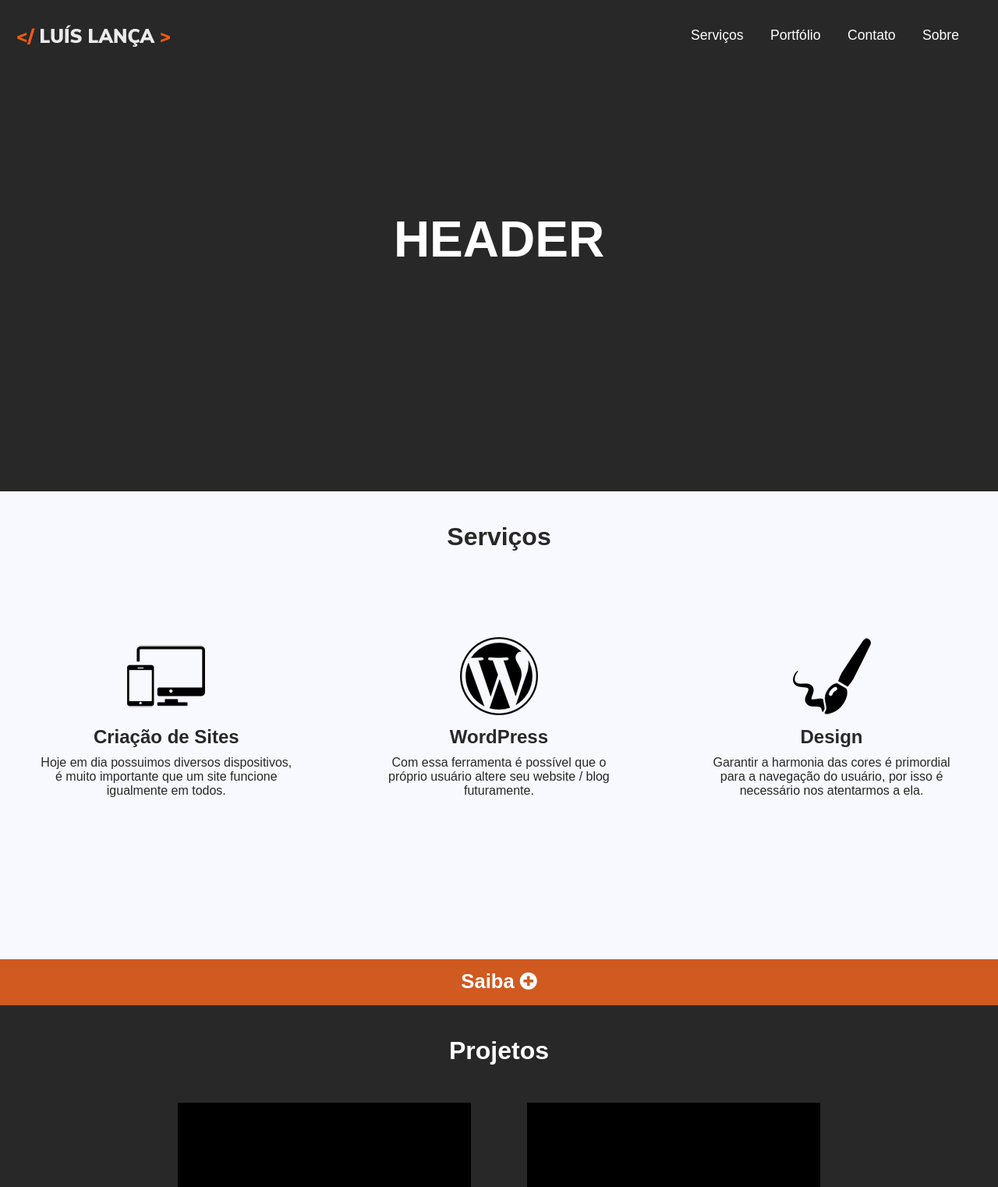
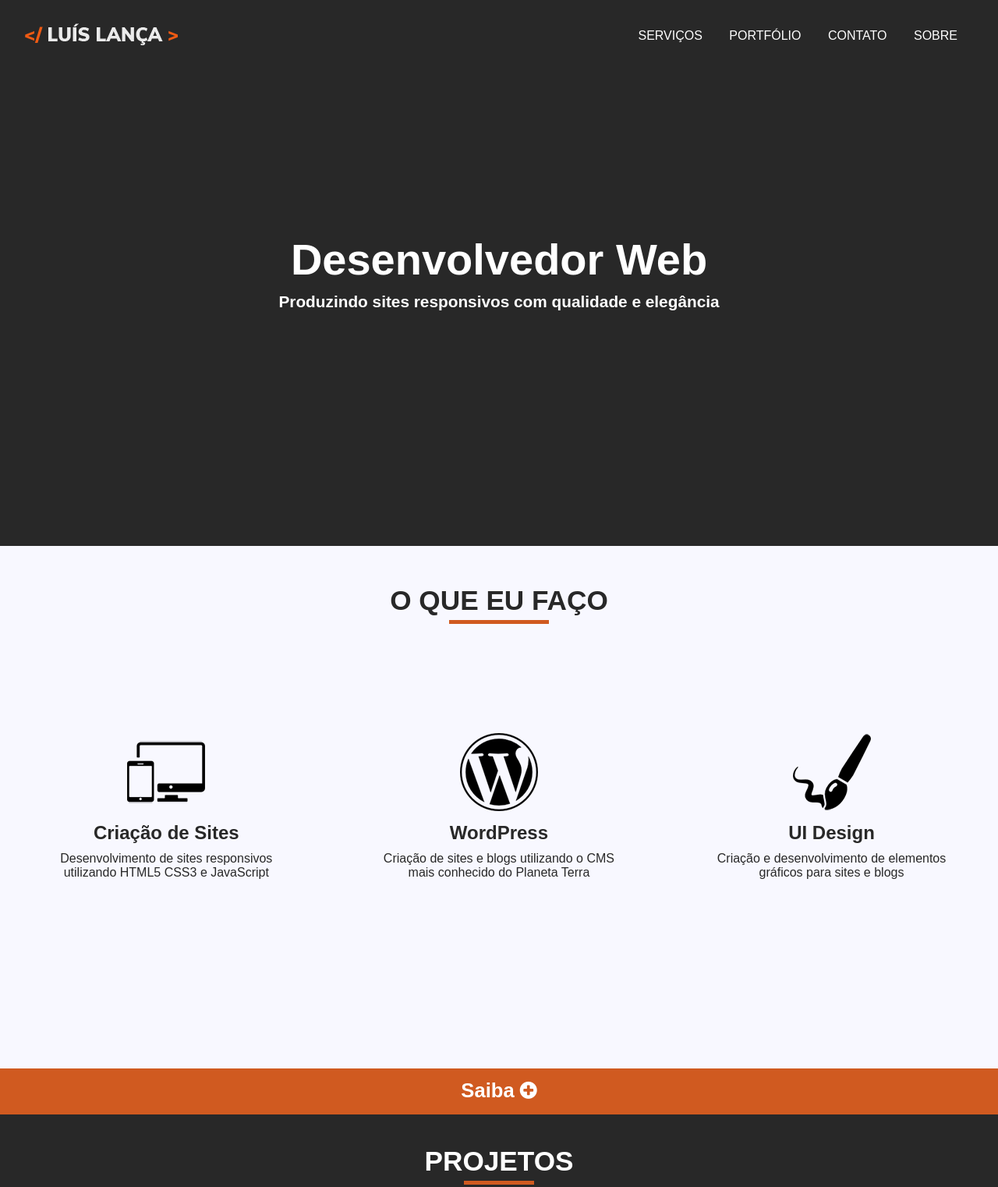
Before and after one commit to luisslanca/luisslanca.github.io, a plain HTML site: page index.html in a window 1280 px wide. Shown: the top 1522 px of the page at 78% size. Drawn offline with nearby package versions, Linux system fonts and the light colour scheme; a web font is replaced by a local one.

Commit message:
Att Animate

```diff
--- a/css/style.css
+++ b/css/style.css
@@ -254,16 +254,16 @@ img{
         }
         header img{
         float: left;
-        margin:9px 0px 0px 20px;
+        margin:7px 0px 0px 30px;
         }
         nav{
             float: right;
-            margin:35px;
+            margin:37px;
         }
         nav a{
         text-decoration: none;
         padding: 15px;
-        font-size: 1.1em;
+        font-size: 1em;
         color: #fff;
         font-family: 'Muli', sans-serif;
         }
@@ -272,10 +272,18 @@ img{
         transition: 0.3s;
         border-bottom: 2px #fff solid;
         }
+        #line{
+            text-align: center;
+            background-color: #d05a20;
+            height: 5px;
+            width: 10%;
+            margin-bottom: 30px;
+            margin-top: 5px;
+        }
     #introducao{
         width: 100%;
-        height: 530px;
-        padding: 170px;
+        height: 600px;
+        padding: 200px 0px 0px 0px;
         text-align: center;
         }
         #introducao a{
@@ -283,11 +291,12 @@ img{
         }
         #introducao h1{
             animation-name: fadeInDown;
-            font-size: 4em;
+            font-size: 3.5em;
             color: #fff;
         }
         #introducao h2{
-            font-size: 1.4em;
+            padding-top: 10px;
+            font-size: 1.3em;
             color: #fff;
         }
         #introducao p{
@@ -310,13 +319,13 @@ img{
         }
         #servicos{
             width: 100%;
-            height: 600px;
+            height: 670px;
             text-align: center;
             background-color: ghostwhite;
         }
     #servicos h1{
-        font-size: 2em;
-        padding-top: 40px;
+        font-size: 2.2em;
+        padding-top: 50px;
         color: #282828;
     }
     #servicos h2{
@@ -330,7 +339,7 @@ img{
         color: #282828;
     }
     .servicos{
-        margin-top: 60px;
+        margin-top: 80px;
         width: 33.33%;
         float: left;
         padding: 50px;
@@ -343,10 +352,10 @@ img{
             margin-top: -1px;
     }
         #portfolio h1{
-            font-size: 2em;
+            font-size: 2.2em;
             color:#fff;
             padding-top: 40px;
-            padding-bottom: 30px;
+            padding-bottom: 0px;
         }
     .box{
         width:46%;
@@ -381,9 +390,9 @@ img{
             text-align: center;
         }
         #contato h1{
-            font-size: 2em;
+            font-size: 2.2em;
             text-align: center;
-            padding-bottom: 30px;
+            padding-bottom: 0px;
             color: #282828;
         }
         form{
--- a/index.html
+++ b/index.html
@@ -21,34 +21,36 @@
     <header>
         <a href="index.html"><img src="imgs/logo.png" alt="LOGO"></a>
         <nav>
-            <a href="#servicos" class="scroll">Serviços</a>
-            <a href="#portfolio" class="scroll">Portfólio</a>
-            <a href="#contato" class="scroll">Contato</a>
-            <a href="sobre.html">Sobre</a>
+            <a href="#servicos" class="scroll">SERVIÇOS</a>
+            <a href="#portfolio" class="scroll">PORTFÓLIO</a>
+            <a href="#contato" class="scroll">CONTATO</a>
+            <a href="sobre.html">SOBRE</a>
         </nav>
     </header>
 
     <div id="introducao">
-        <h1>HEADER</h1>
+        <h1>Desenvolvedor Web</h1>
+        <h2>Produzindo sites responsivos com qualidade e elegância</h2>
     </div>
 
     <section id="servicos">
 
-        <h1>Serviços</h1>
+        <h1>O QUE EU FAÇO</h1>
+        <div id="line"></div>
         <div class="servicos">
             <img src="imgs/mobile.png" alt="ICON" class="wow fadeInLeft" data-wow-duration="1s" data-wow-delay="0.5s">
             <h2 class="wow fadeInRight" data-wow-duration="1s" data-wow-delay="0.5s">Criação de Sites</h2>
-            <p class="wow fadeIn" data-wow-duration="1s" data-wow-delay="0.5s">Hoje em dia possuimos diversos dispositivos, é muito importante que um site funcione igualmente em todos.</p>
+            <p class="wow fadeIn" data-wow-duration="1s" data-wow-delay="0.5s">Desenvolvimento de sites responsivos utilizando HTML5 CSS3 e JavaScript</p>
         </div>
         <div class="servicos">
             <img src="imgs/wp.png" alt="ICON" class="wow fadeInLeft" data-wow-duration="1s" data-wow-delay="0.5s">
             <h2 class="wow fadeInRight" data-wow-duration="1s" data-wow-delay="0.5s">WordPress</h2>
-            <p class="wow fadeIn" data-wow-duration="1s" data-wow-delay="0.5s">Com essa ferramenta é possível que o próprio usuário altere seu website / blog futuramente.</p>
+            <p class="wow fadeIn" data-wow-duration="1s" data-wow-delay="0.5s">Criação de sites e blogs utilizando o CMS mais conhecido do Planeta Terra</p>
         </div>
         <div class="servicos">
             <img src="imgs/brush.png" alt="ICON" class="wow fadeInLeft" data-wow-duration="1s" data-wow-delay="0.5s">
-            <h2 class="wow fadeInRight" data-wow-duration="1s" data-wow-delay="0.5s">Design</h2>
-            <p class="wow fadeIn" data-wow-duration="1s" data-wow-delay="0.5s">Garantir a harmonia das cores é primordial para a navegação do usuário, por isso é necessário nos atentarmos a ela.</p>
+            <h2 class="wow fadeInRight" data-wow-duration="1s" data-wow-delay="0.5s">UI Design</h2>
+            <p class="wow fadeIn" data-wow-duration="1s" data-wow-delay="0.5s">Criação e desenvolvimento de elementos gráficos para sites e blogs</p>
         </div>
 
     </section>
@@ -58,7 +60,8 @@
     </section>
 
     <section id="portfolio">
-        <h1 class="wow fadeInLeft" data-wow-duration="1s" data-wow-delay="0.3s">Projetos</h1>
+        <h1 class="wow fadeInLeft" data-wow-duration="1s" data-wow-delay="0.3s">PROJETOS</h1>
+        <div id="line"></div>
         <div class="box" class="wow fadeInLeft"><img src="" alt=""></div>
         <div class="box"></div>
         <div class="box"><img src="" alt=""></div>
@@ -71,14 +74,15 @@
 
     <div id="contato">
 
-        <h1 class="wow fadeInLeft">Contato</h1>
+        <h1 class="wow fadeInLeft">CONTATO</h1>
+        <div id="line" class="wow fadeInLeft"></div>
         <form id="form" name="input" action="php/contato.php" method="post" class="wow slideInLeft">
             <input type="text" required="required" name="text"  placeholder="Nome:"/></br>
             <input type="email" required="required" class="input-text" name="email" pattern="[a-z0-9._%+-]+@[a-z0-9.-]+\.[a-z]{2,4}$" placeholder="Email:"/>
             <textarea placeholder="Mensagem:" name="mensagem" required="required" ></textarea><br><br>
             <input type="submit" value="ENVIAR" />
         </form>
-        <p class="wow slideInRight"><a href="mailto:contato@luislanca.com" class="mail">contato@luislanca.com</a></p>
+        <p><a href="mailto:contato@luislanca.com" class="mail">contato@luislanca.com</a></p>
 
         <div class='social-media'>
            <a href="https://www.facebook.com/lancadesigner" target="_blank" ><i class="fa fa-facebook" style="font-size:24px"></i></a>
```
Also changed, not shown: sobre.html (+40 -0 lines).
